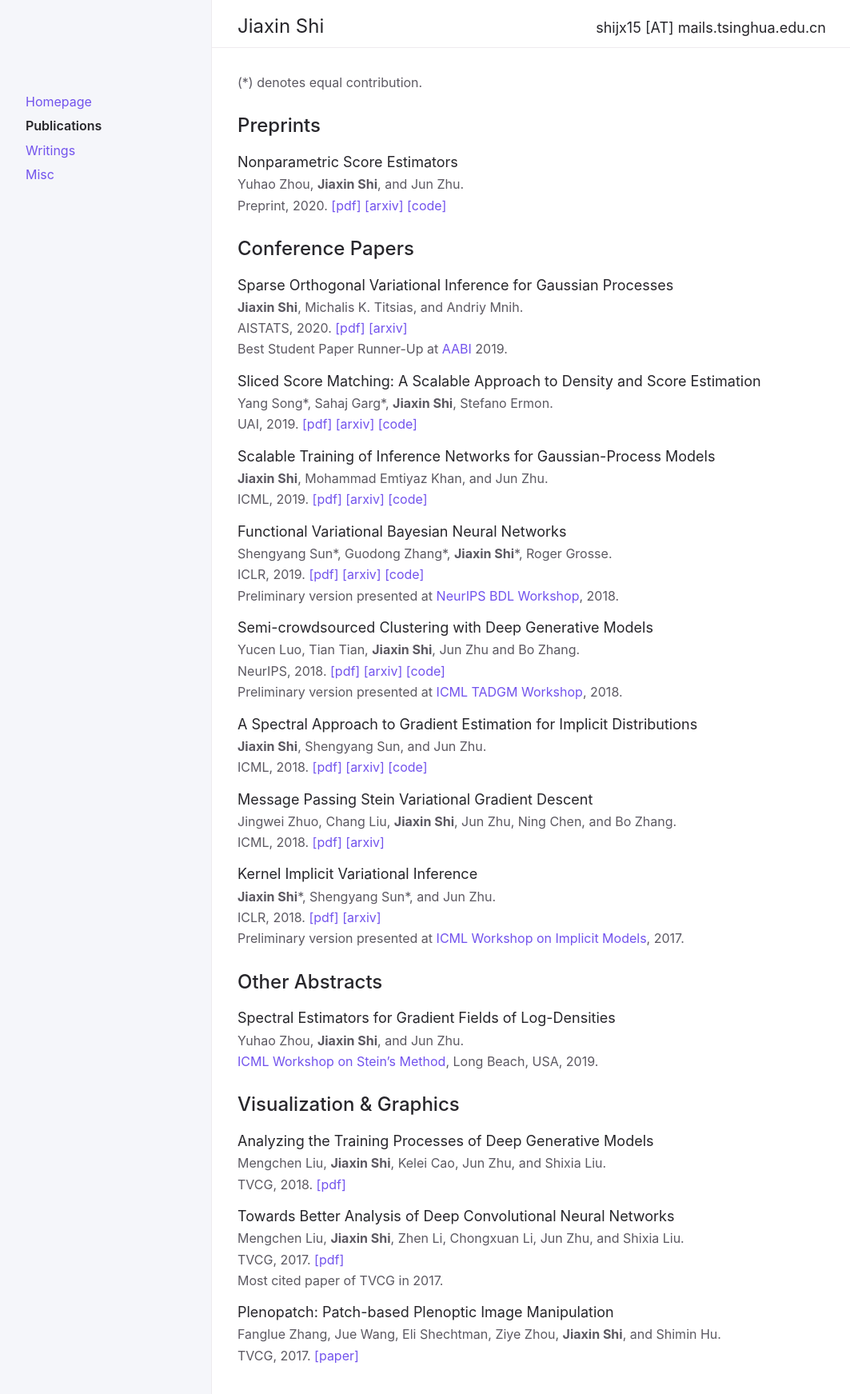
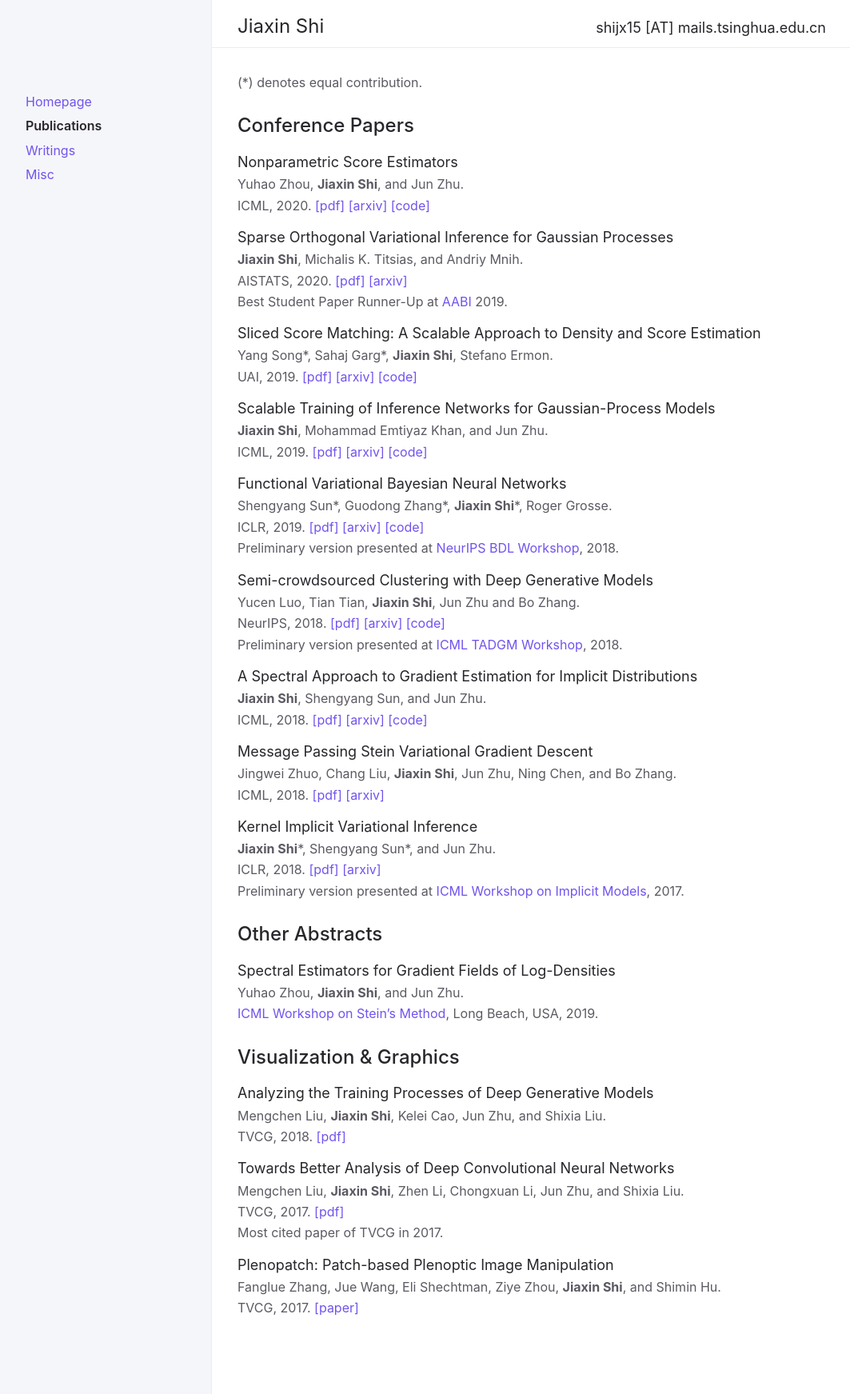
Before and after one commit to thjashin/thjashin.github.io, a Jekyll site: the page built from publications.md, in a window 1280 px wide. Shown: the top 1743 px of the page at 80% size, without its empty margins (91-1154 px from the left). Built offline with Jekyll 4.4.1, drawn with Linux system fonts in a browser that asks for light colours.

Commit message:
update icml

```diff
--- a/publications.md
+++ b/publications.md
@@ -10,18 +10,16 @@ nav_order: 2
 ## Preprints
 -->
 
-## Preprints
+## Conference Papers
 
 Nonparametric Score Estimators
 {: .fs-5 .mb-1 .text-grey-dk-300}
 Yuhao Zhou, **Jiaxin Shi**, and Jun Zhu.
 {: .mb-1}
-Preprint, 2020.
+ICML, 2020.
 [[pdf]](https://arxiv.org/pdf/2005.10099)
 [[arxiv]](https://arxiv.org/abs/2005.10099)
 [[code]](https://github.com/miskcoo/kscore)
-
-## Conference Papers
 
 Sparse Orthogonal Variational Inference for Gaussian Processes
 {: .fs-5 .mb-1 .text-grey-dk-300}
```
Also changed, not shown: index.md (+1 -1 lines).
